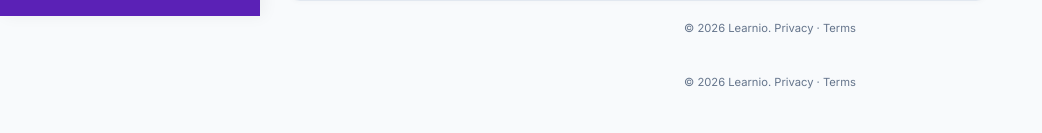
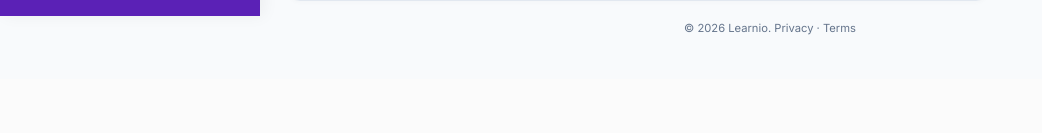
Before and after one commit to mhasantanveer546/Learnio, a Flask app: page /assignments/create in a window 1280 px wide. Shown: the part 784-917 px from the top of the page, without its empty margins (0-1042 px from the left). After the commit the page ends 819 px from the top, so only its background shows below. Run offline with Flask 3, Linux system fonts and the light colour scheme; the visitor is signed in with stand-in values (Sample User, id 1); data comes from the database, SQL or seed files in the repository; data that the repository does not hold is empty; some libraries are stand-ins or nearby versions.

Commit message:
fix: footer

```diff
--- a/app/templates/components/footer.html
+++ b/app/templates/components/footer.html
@@ -4,10 +4,4 @@
         <a href="{{ url_for('main.privacy_policy') }}" style="color: var(--text-muted);">Privacy</a> ·
         <a href="{{ url_for('main.terms_of_service') }}" style="color: var(--text-muted);">Terms</a>
     </p>
-</div><div style="text-align: center; padding: 20px; color: var(--text-muted); font-size: 0.8rem;">
-    <p>
-        &copy; {{ current_year }} Learnio.
-        <a href="{{ url_for('main.privacy_policy') }}" style="color: var(--text-muted);">Privacy</a> ·
-        <a href="{{ url_for('main.terms_of_service') }}" style="color: var(--text-muted);">Terms</a>
-    </p>
 </div>
```
